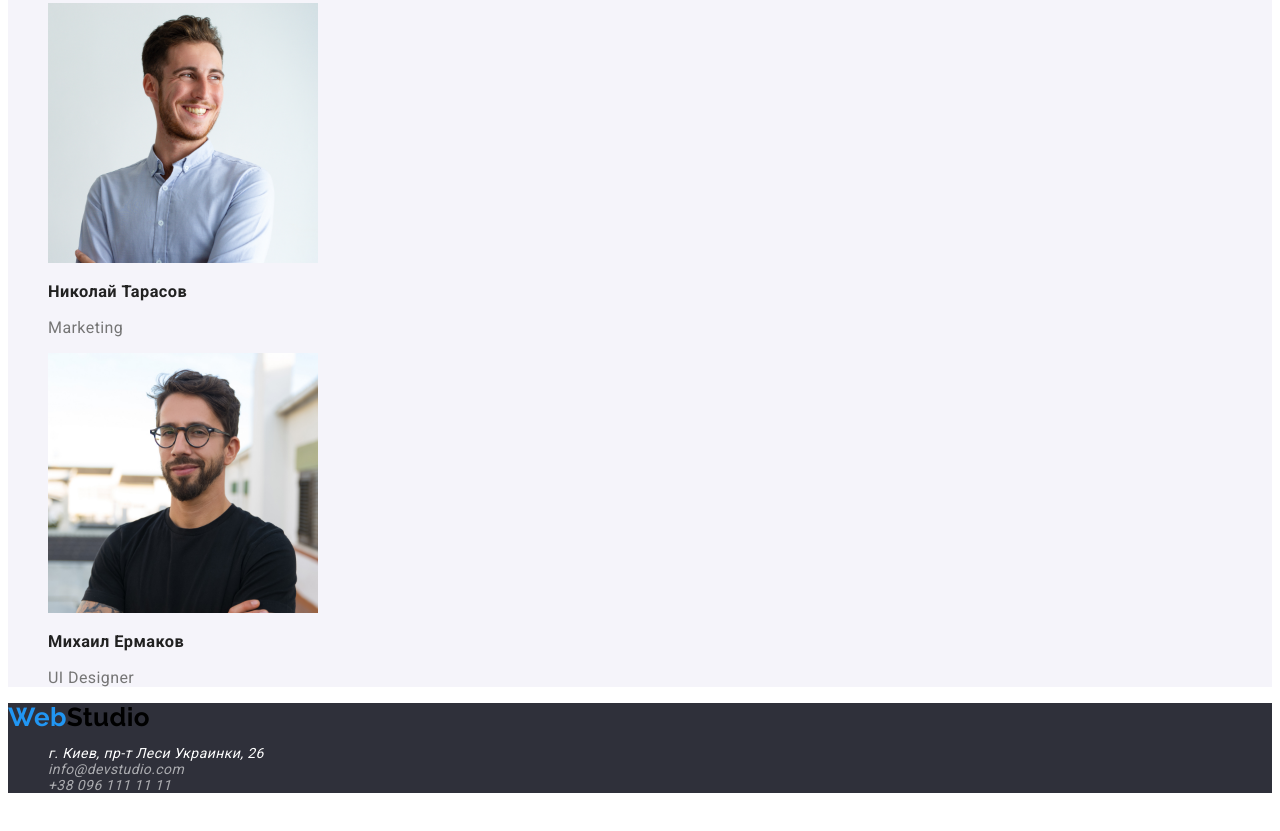
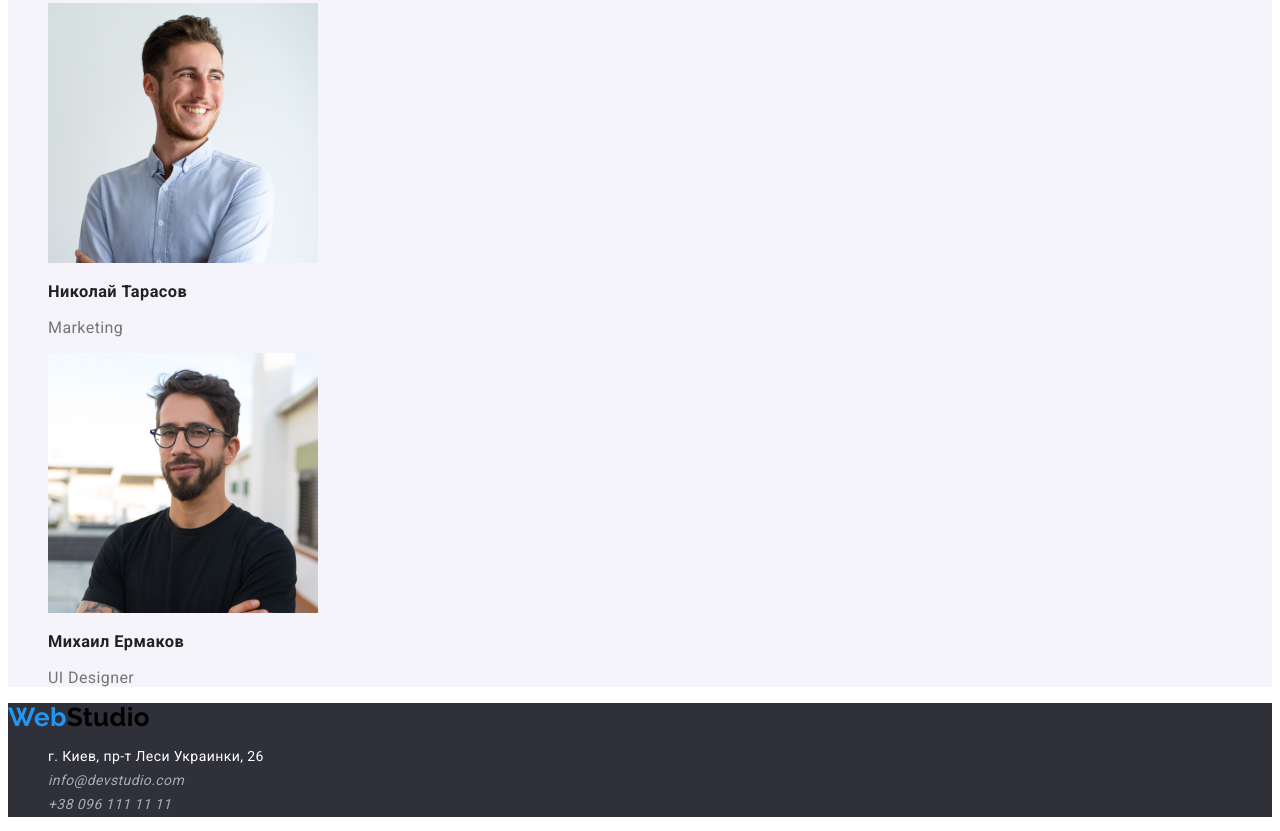
Before and after one commit to apieceoflego/goit-markup-hw-02, a plain HTML site: page index.html in a window 1280 px wide. Shown: the part 2349-3180 px from the top of the page. Before the commit the page ends 3156 px from the top, so only its background shows below. Drawn offline with Linux system fonts and the light colour scheme.

Commit message:
Add css styles for footer

```diff
--- a/css/styles.css
+++ b/css/styles.css
@@ -127,11 +127,14 @@ body {
 
 .street {
   color: var(--primery-bg-color);
+  line-height: 1.7;
+  font-style: normal;
 }
 
 .contact {
   color: var(--footer-text-color);
   text-decoration: none;
+  line-height: 1.7;
 }
 
 .address .contact:hover,
```
